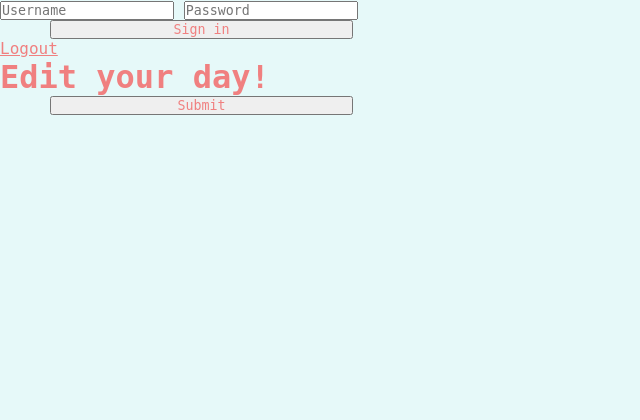
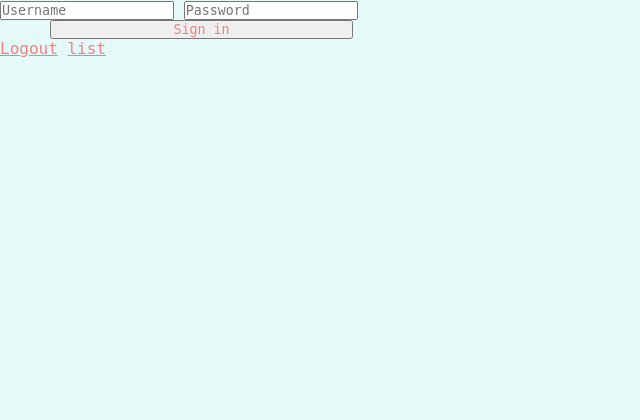
Before and after one commit to Maryam-Titilope/diary, a Django app: page /app/ in a window 1280 px wide. Shown: the top 420 px of the page, without its empty margins (0-640 px from the left). Run offline with Django 4.2, Linux system fonts and the light colour scheme.

Commit message:
updas commit

```diff
--- a/entries/templates/entries/app.html
+++ b/entries/templates/entries/app.html
@@ -31,7 +31,7 @@
 
           <li class="nav-item">
             <a class="nav-link" href="{% url 'landing' %}">Logout</a>
-
+            <a class="nav-link" href="{% url 'entry_list' %}">list</a>
           </li>
 
       </ul>
@@ -39,17 +39,7 @@
   </div>
 </nav>
 
-{% if request.user.is_authenticated %}
 
-      <h1 class="loader">Write your day :)</h1>
-    {% else %}
-      <h1 class="loader">Edit your day!</h1>
-      {% endif %}
-      <form method="POST">
-      {% csrf_token %}
-
-      <input type="submit" class="btn btn-success" value="Submit">
-    </form>
 
 
 
--- a/entries/views.py
+++ b/entries/views.py
@@ -35,7 +35,7 @@
     def get_success_url(self):
         return reverse_lazy(
             "entry-detail",
-            kwargs={"pk": self.entry.id}
+            kwargs={"pk": self.object.pk}
         )
 
 class EntryDeleteView(DeleteView):
@@ -96,12 +96,13 @@
     myuser.last_name = lastname
     myuser.save()
     messages.success (request, "Your account has been sucessfully created.")
-    return redirect('app')
+    return redirect('list')
 
  return render(request,'entries/signup.html')
 
 
-
+def list(request):
+   return render(request, 'entries/entry_list.html')
 
 
 
```
